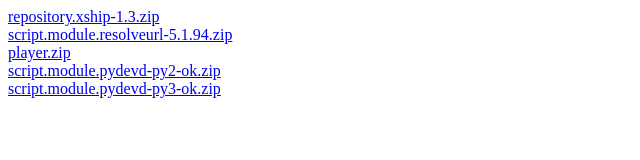
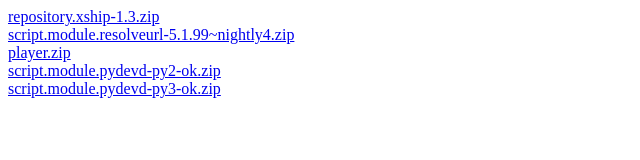
Before and after one commit to Sovilor/watchone.github.io, a plain HTML site: page index.html in a window 1280 px wide. Shown: the full height of the page, 0-640 px from the left. Drawn offline with Linux system fonts and the light colour scheme.

Commit message:
update index

```diff
--- a/index.html
+++ b/index.html
@@ -1,6 +1,6 @@
 <a href="repository.xship-1.3.zip">repository.xship-1.3.zip</a>
 <br />
-<a href="script.module.resolveurl-5.1.95~nightly2.zip">script.module.resolveurl-5.1.94.zip</a>
+<a href="script.module.resolveurl-5.1.99~nightly4.zip">script.module.resolveurl-5.1.99~nightly4.zip</a>
 <br />
 <a href="player.zip">player.zip</a>
 <br />
```
Also changed, not shown: 1 other file.
